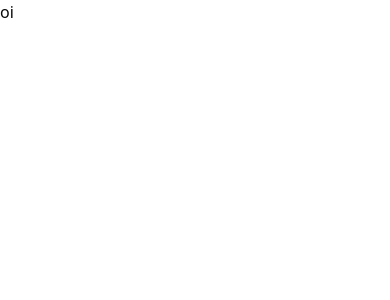
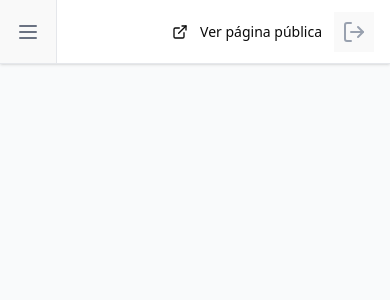
Before and after one commit to Iaguin11/Agendou-app, a React (Vite) app: page /dashboard in a window 390 px wide. Shown: the top 300 px of the page. Built offline with nearby package versions, Linux system fonts and the light colour scheme.

Commit message:
feat:finalization and correction of the dashboard component

```diff
--- a/src/components/DashboardLayout/index.tsx
+++ b/src/components/DashboardLayout/index.tsx
@@ -1,9 +1,13 @@
-import { useState } from "react"
+import { useState, type ReactNode } from "react"
 import {motion} from 'framer-motion'
-import { Calendar, Clock, Home, Settings, X } from "lucide-react"
+import { Calendar, Clock, ExternalLink, Home, LogOut, Menu, Settings, X } from "lucide-react"
 import { Link, useLocation, useNavigate } from "react-router-dom"
 import { useAuth } from "@/contexts/AuthContext"
 import toast from "react-hot-toast"
+
+interface DashboardLayoutProps {
+  children: ReactNode
+}
 
 const navigation = [
   {
@@ -28,11 +32,13 @@ const navigation = [
   },
 ]
 
-export default function DashboardLayout(){
+export default function DashboardLayout({children}: DashboardLayoutProps){
   const [sidebarOpen, setSidebarOpen] = useState(false)
   const {user ,logout} = useAuth()
   const location = useLocation()
   const navigate = useNavigate()
+
+  console.log("Usuário no Layout:", user)
 
   const handleLogout = () => {
     logout()
@@ -40,13 +46,16 @@ export default function DashboardLayout(){
     navigate('/')
   }
 
+  const publicUrl = `${window.location.origin}/${user?.name}`
+
   return(
     <div className="min-h-screen bg-gray-50 flex">
-      <div className={`fixed inset-0 z-40 lg:hidden ${sidebarOpen ? 'block' : 'hidden'}`}>
-        <div className="fixed inset-0 bg-gray-600 bg-opacity-75" onClick={() => setSidebarOpen(false)}>
+      {sidebarOpen && (
+      <div className={`fixed inset-0 z-40 lg:hidden`}>
+        <div className="fixed inset-0 bg-gray-600 bg-opacity-75" onClick={() => setSidebarOpen(false)}/>
 
           <motion.div
-            className="relative flex-1 flex-col max-w-xs w-full bg-white shadow-2xl"
+            className="relative flex flex-col max-w-xs w-full bg-white shadow-xl min-h-screen"
             initial={{ x: -300 }}
             animate={{ x: 0 }}
             exit={{ x: -300 }}
@@ -110,7 +119,7 @@ export default function DashboardLayout(){
             </div>
           </motion.div>
       </div>
-
+      )}
       <div className="hidden lg:flex lg:flex-shrink-0">
         <div className="flex flex-col w-64">
           <div className="flex flex-col h-0 flex-1 bg-white shadow-lg">
@@ -160,15 +169,63 @@ export default function DashboardLayout(){
                 </div>
 
                 <button
-
+                  onClick={handleLogout}
+                  className="flex-shrink-0 p-2 text-gray-400 hover:text-gray-500 transition-colors"
+                  title="Sair"
                 >
-
+                  <LogOut className="h-5 w-5"/>
                 </button>
               </div>
             </div>
           </div>
         </div>
       </div>
+
+      <div className="flex flex-col w-0 flex-1 overflow-hidden">
+        <div className="relative z-10 flex-shrink-0 flex h-16 bg-white shadow-sm border-b border-gray-200">
+          <button
+            type="button"
+            className="px-4 border-r border-gray-200 text-gray-500 focus:outline-none focus:ring-2
+            focus:ring-inset focus:blue-500 lg:hidden"
+            onClick={() => setSidebarOpen(true)}
+          >
+            <Menu className="h-6 w-6"/>
+          </button>
+
+          <div className="flex-1 px-4 flex justify-between items-center">
+            <div className="flex-1 flex">
+
+            </div>
+            <div className="ml-4 flex items-center md:ml-6 space-x-3">
+              <a
+                href={publicUrl}
+                target="_blank"
+                rel="noopener noreferrer"
+                className="btn-outline text-sm flex items-center space-x-2"
+              >
+                <ExternalLink className="h-4 w-6"/>
+                <span>Ver página pública</span>
+              </a>
+
+              <div className="lg:hidden">
+                <button
+                  onClick={handleLogout}
+                  className="p-2 text-gray-400 hover:text-gray-500 transition-colors"
+                >
+                  <LogOut className="h-6 w-6"/>
+                </button>
+              </div>
+            </div>
+          </div>
+        </div>
+
+        <main className="flex-1 relative overflow-y-auto focus:outline-none">
+          <div className="py-6">
+            <div className="max-w-7xl mx-auto px-4 sm:px-6 md:px-8">
+              {children}
+            </div>
+          </div>
+        </main>
       </div>
     </div>
   )
--- a/src/contexts/AuthContext.tsx
+++ b/src/contexts/AuthContext.tsx
@@ -25,8 +25,16 @@ interface AuthProviderProps {
 }
 
 export function AuthProvider({children}: AuthProviderProps){
-  const [user, setUser] = useState<User | null>(null)
-  const [token, setToken] = useState<string| null>(null)
+  // const [user, setUser] = useState<User | null>(null)
+  const [user, setUser] = useState<User | null>({
+  id: '1',
+  name: 'Cristiano Ronaldo',
+  email: 'ronaldoCris@cruise.com',
+  avatar: '',
+  bio: 'Melhor jogador do mundo'
+})
+  // const [token, setToken] = useState<string| null>(null)
+  const [token, setToken] = useState<string | null>('fake-token-123')
   const [loading, setLoading] = useState(false)
 
   //simular login
@@ -35,7 +43,7 @@ export function AuthProvider({children}: AuthProviderProps){
     await new Promise((resolve) => setTimeout(resolve, 1000))
     setUser({
       id: '1',
-      name: 'Tom Cruise',
+      name: 'Cristiano Ronaldo',
       email,
     })
     setToken('fake-token-123')
--- a/src/pages/Dashboard/index.tsx
+++ b/src/pages/Dashboard/index.tsx
@@ -1,7 +1,18 @@
+import DashboardLayout from "@/components/DashboardLayout";
+import { useAuth } from "@/contexts/AuthContext";
+
 export default function Dashboard(){
-  return(
-    <div>
-      oi
-    </div>
+  const {user } = useAuth()
+  if(!user){
+    return <p>Nenhum usuário logado</p>
+  }
+  return (
+    <>
+      <DashboardLayout>
+
+      </DashboardLayout>
+
+    </>
   )
+
 }
```
Lines whose indentation alone changed are shown as unchanged.
